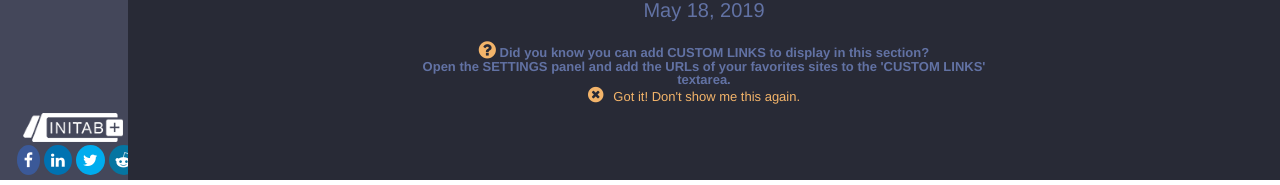
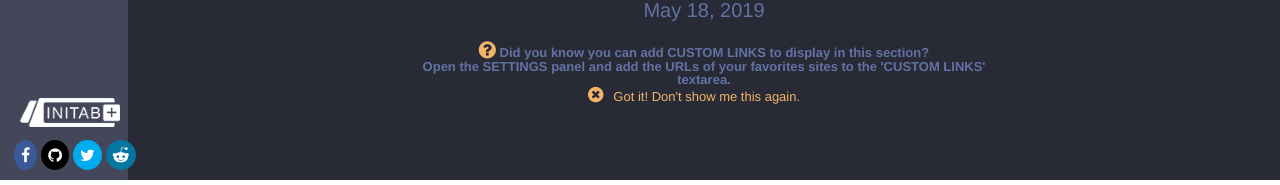
Before and after one commit to LaggerP/Chingu-V9-SoloProject, a React (Create React App) app: page / in a window 1280 px wide. Shown: the part 620-805 px from the top of the page. Built offline with nearby package versions, Linux system fonts and the light colour scheme; no server answers; grey boxes are pictures that could not be loaded.

Commit message:
fix error

```diff
--- a/src/Components/Navbar/Navbar.css
+++ b/src/Components/Navbar/Navbar.css
@@ -1,5 +1,7 @@
 .links {
-    margin: 0 3px 50vh 0;
+    display: flex;
+    flex-direction: column;
+    height: 100%;
     padding-top: 10px;
 }
 
@@ -64,12 +66,15 @@
 /*Social icons*/
 
 .NavbarInitabIcon{
-    min-width: 100%;
-    padding:10%;
+    position: fixed;
+    bottom: 0;
+    width: 100%;
+    height: auto;
+    margin: 0 0 10px 10px;
 }
 
 .logoClass {
-    padding: 30px 0 0 10px;
+    padding: 10px;
     width: 100px;
 }
 
@@ -87,6 +92,6 @@
 }
 
 .facebookBG{background-color: #3b5998}
-.linkedinBG{background-color:#0072b1}
+.githubBG{background-color:rgb(0, 0, 0)}
 .twitterBG{background-color: #00acee}
 .redditBG{background-color: #0575a1}
--- a/src/Components/Navbar/Navbar.js
+++ b/src/Components/Navbar/Navbar.js
@@ -54,7 +54,7 @@ const Navbar = () => {
                 <a href="https://initab.com"><img src={initabLogo} className="logoClass" alt="" /></a>
                 <ul className="socialUl">
                     <a href=""><li className="fa fa-facebook socialLi facebookBG"></li></a>
-                    <a href=""><li className="fa fa-linkedin socialLi linkedinBG"></li></a>
+                    <a href="https://github.com/LaggerP"><li className="fa fa-github socialLi githubBG"></li></a>
                     <a href=""><li className="fa fa-twitter socialLi twitterBG"></li></a>
                     <a href=""><li className="fa fa-reddit-alien socialLi redditBG"></li></a>
                 </ul>
--- a/src/Components/Principal/GitHub.css
+++ b/src/Components/Principal/GitHub.css
@@ -40,7 +40,8 @@
     border-left: 4px solid #44475a;
     border-left-width: 3px;
     border-left-style: solid;
-    padding-left: 15px;
+    margin-right: 15px;
+    padding: 0 15px 0 15px;
     font-size: 14px;
     font-weight: 100;
     line-height: 18px;
--- a/src/Components/Principal/GithubComponent.js
+++ b/src/Components/Principal/GithubComponent.js
@@ -8,12 +8,12 @@ class GitHub extends Component {
       this.state = {
          GitPost: [],
          GitPR: [],
-         issues: true,
+         issues: false,
          pullsRequest: true,
          title: "GITHUB ISSUES"
       }
+
    }
-
    hiddeIssues() {
       this.setState({
          issues: false,
--- a/src/Components/Principal/HistoryComponent.js
+++ b/src/Components/Principal/HistoryComponent.js
@@ -3,8 +3,6 @@ import './History.css'
 import JavaScriptJSON from '../../Data/dataJS-history.json'
 
 const History = () => {
-
-
     return (
         <div className="history">
             <div className="history_items">
@@ -30,7 +28,6 @@ const History = () => {
                 </div>
             </div>
         </div >
-
     );
 };
 
```
